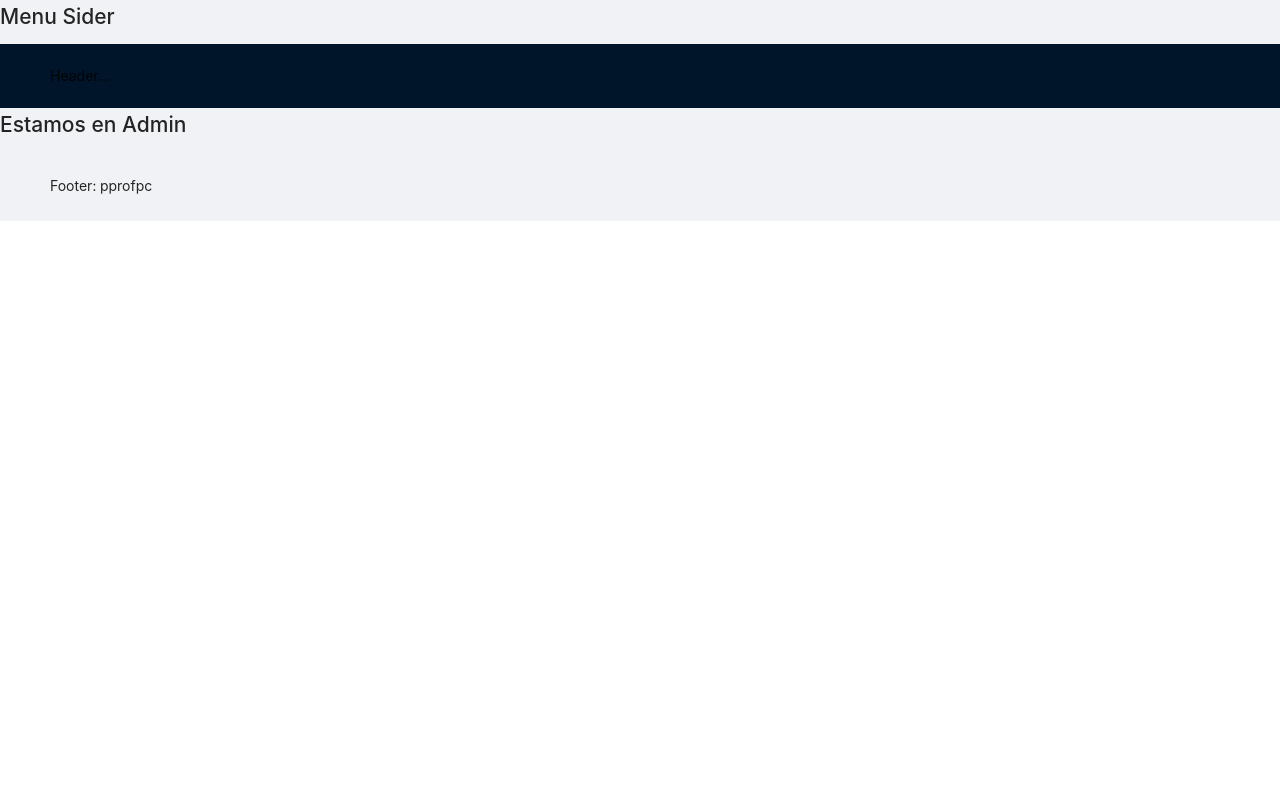
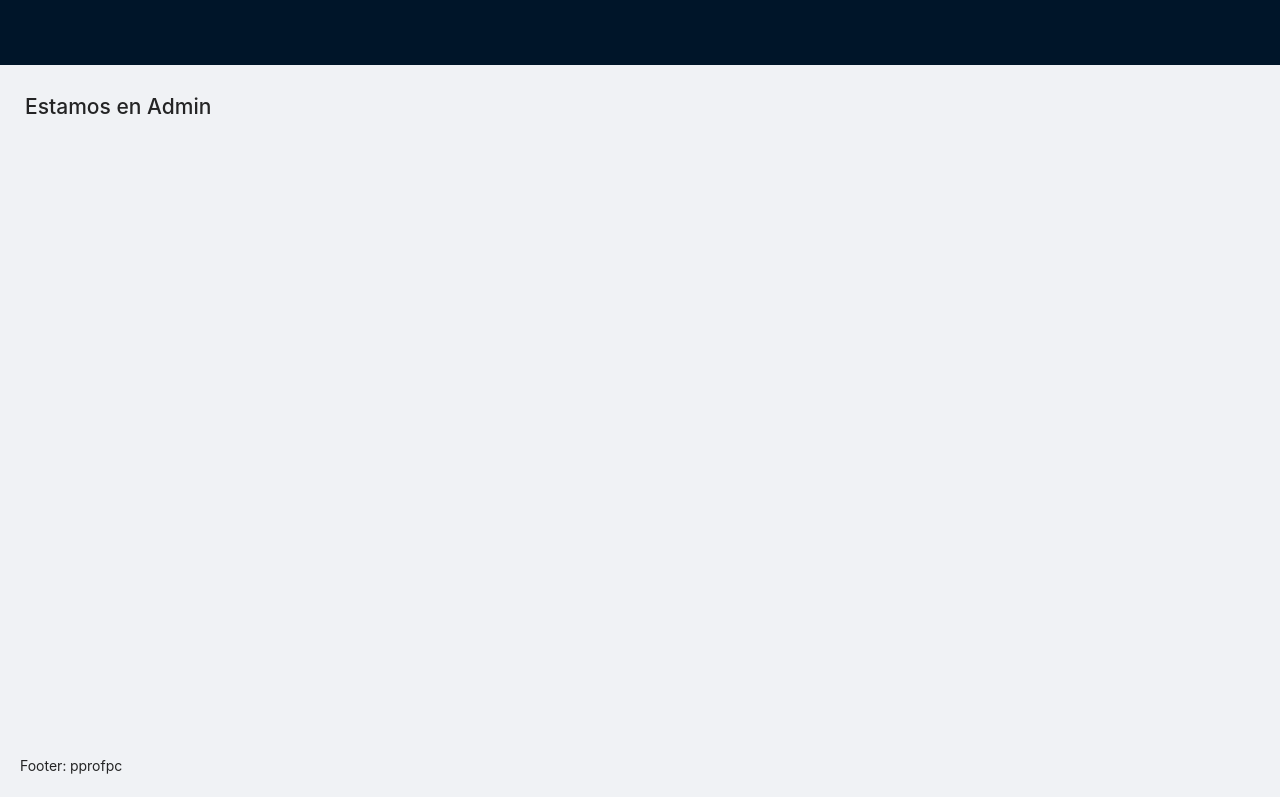
Before and after one commit to pprofpc/web-personal-cliente, a React (Create React App) app: page /admin in a window 1280 px wide. Built offline with nearby package versions, Linux system fonts and the light colour scheme.

Commit message:
Layout Admin CSS

```diff
--- a/src/layouts/LayoutAdmin.js
+++ b/src/layouts/LayoutAdmin.js
@@ -1,5 +1,6 @@
 import React from "react";
 import { Layout } from "antd";
+import "./LayoutAdmin.scss";
 
 export default function LayoutAdmin(props) {
     const { children } = props;
@@ -7,11 +8,13 @@
     console.log(props);
     return (
         <Layout>
-            <h2> Menu Sider</h2>
-            <Layout>
-                <Header>Header...</Header>
-                <Content>{children}</Content>
-                <Footer>Footer: pprofpc</Footer>
+            {/* TO DO: Menu Sider */}
+            <Layout className="layout-admin">
+                <Header className="layout-admin__header">
+                    {/* TO DO: Menu Top */}
+                </Header>
+                <Content className="layout-admin__content">{children}</Content>
+                <Footer className="layout-admin__footer">Footer: pprofpc</Footer>
             </Layout>
         </Layout>
     );
--- /dev/null
+++ b/src/layouts/LayoutAdmin.scss
@@ -0,0 +1,24 @@
+@import '../scss/variables';
+
+.layout-admin {
+    transition: margin-left 0.2s;
+
+    &__header {
+        position: fixed;
+        top: 0;
+        left: 0;
+        width: 100%;
+        display: flex;
+        padding: 0;
+        height: 65px;
+    }
+
+    &__content {
+        min-height: calc(100vh - 65px);
+        padding: 90px 25px 25px 25px;
+    }
+
+    &__footer {
+        padding: 20px;
+    }
+}
```
